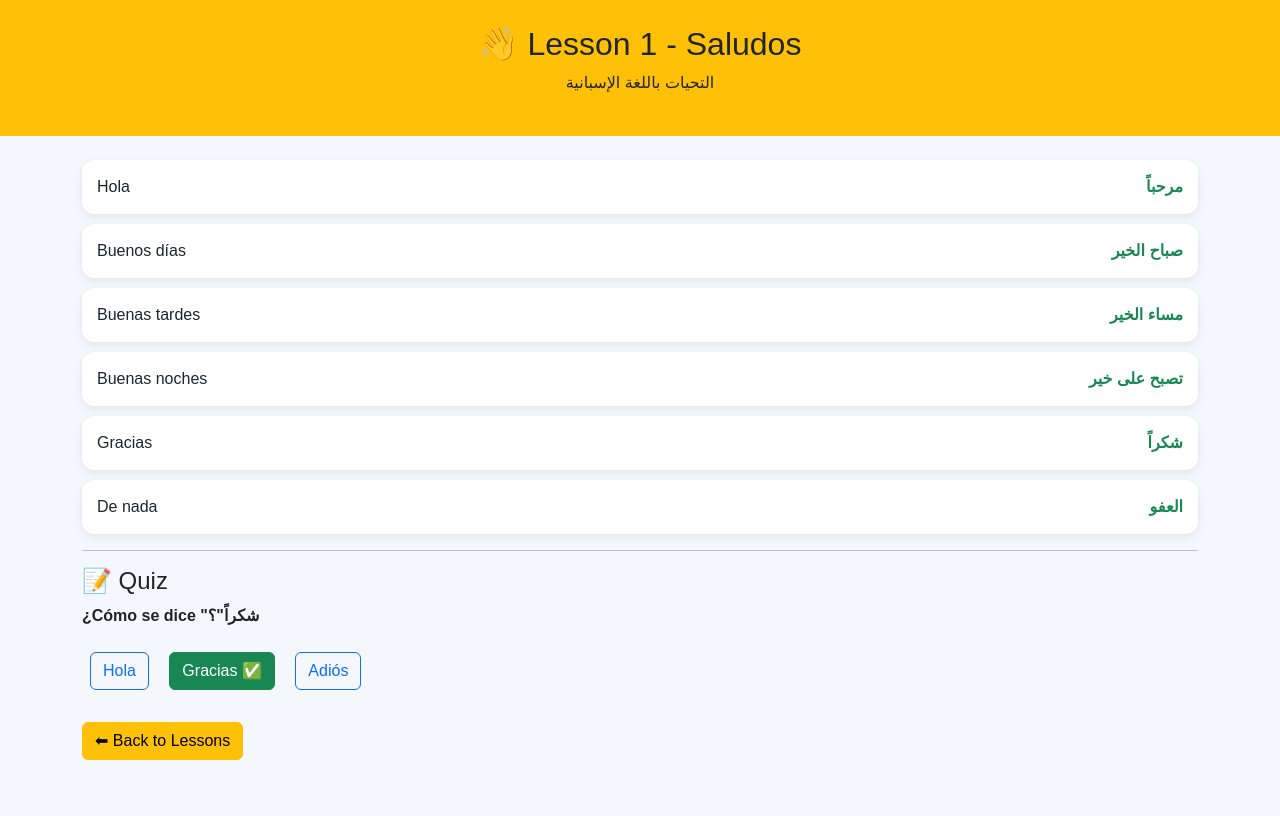
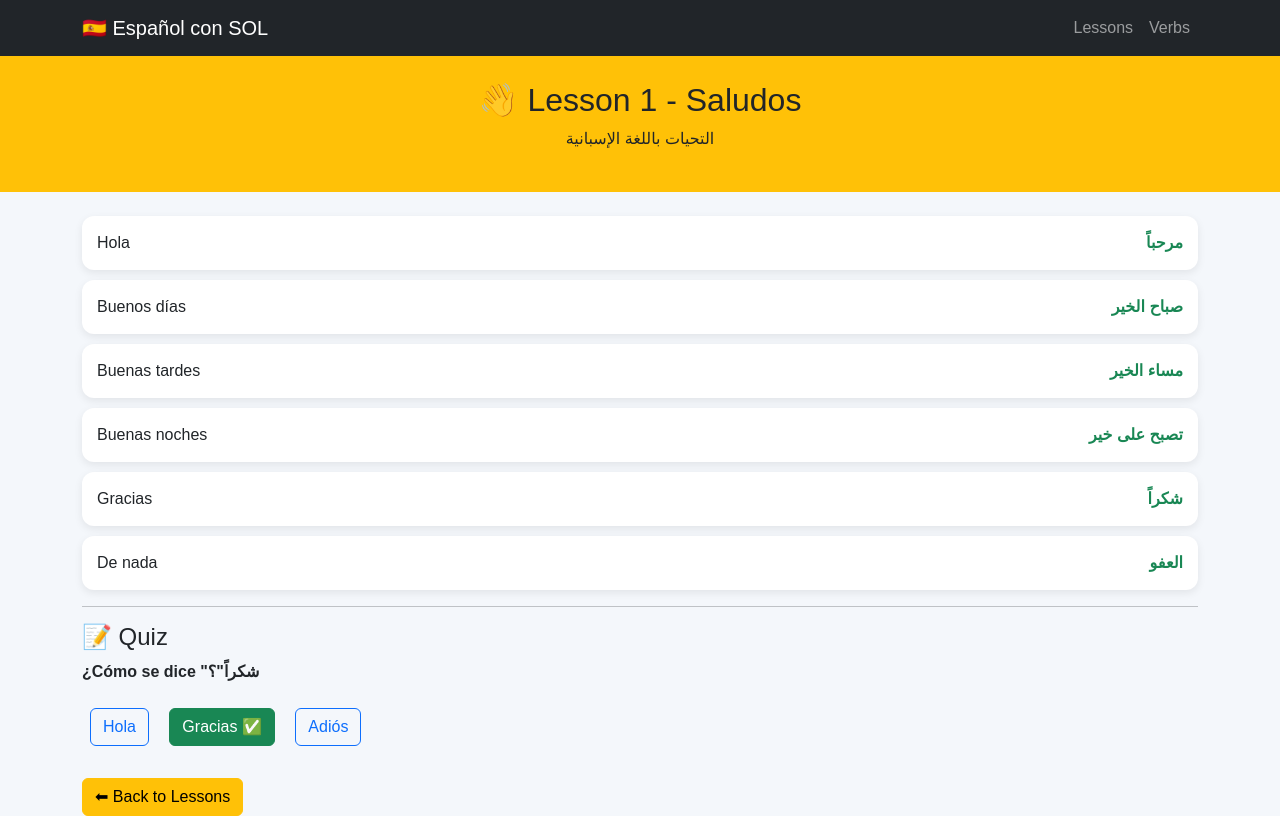
Before and after one commit to ato883/espanol-con-sol, a plain HTML site: page pages/lesson1.html in a window 1280 px wide. Drawn offline with nearby package versions, Linux system fonts and the light colour scheme.

Commit message:
Add navigation bar to lesson1.html
Added a navigation bar with links to lessons and verbs pages.

```diff
--- a/pages/lesson1.html
+++ b/pages/lesson1.html
@@ -1,3 +1,13 @@
+<nav class="navbar navbar-expand-lg bg-dark navbar-dark">
+  <div class="container">
+    <a class="navbar-brand" href="../index.html">🇪🇸 Español con SOL</a>
+
+    <div class="navbar-nav ms-auto">
+      <a class="nav-link" href="lessons.html">Lessons</a>
+      <a class="nav-link" href="verbs.html">Verbs</a>
+    </div>
+  </div>
+</nav>
 <!DOCTYPE html>
 <html lang="es">
 <head>
```
